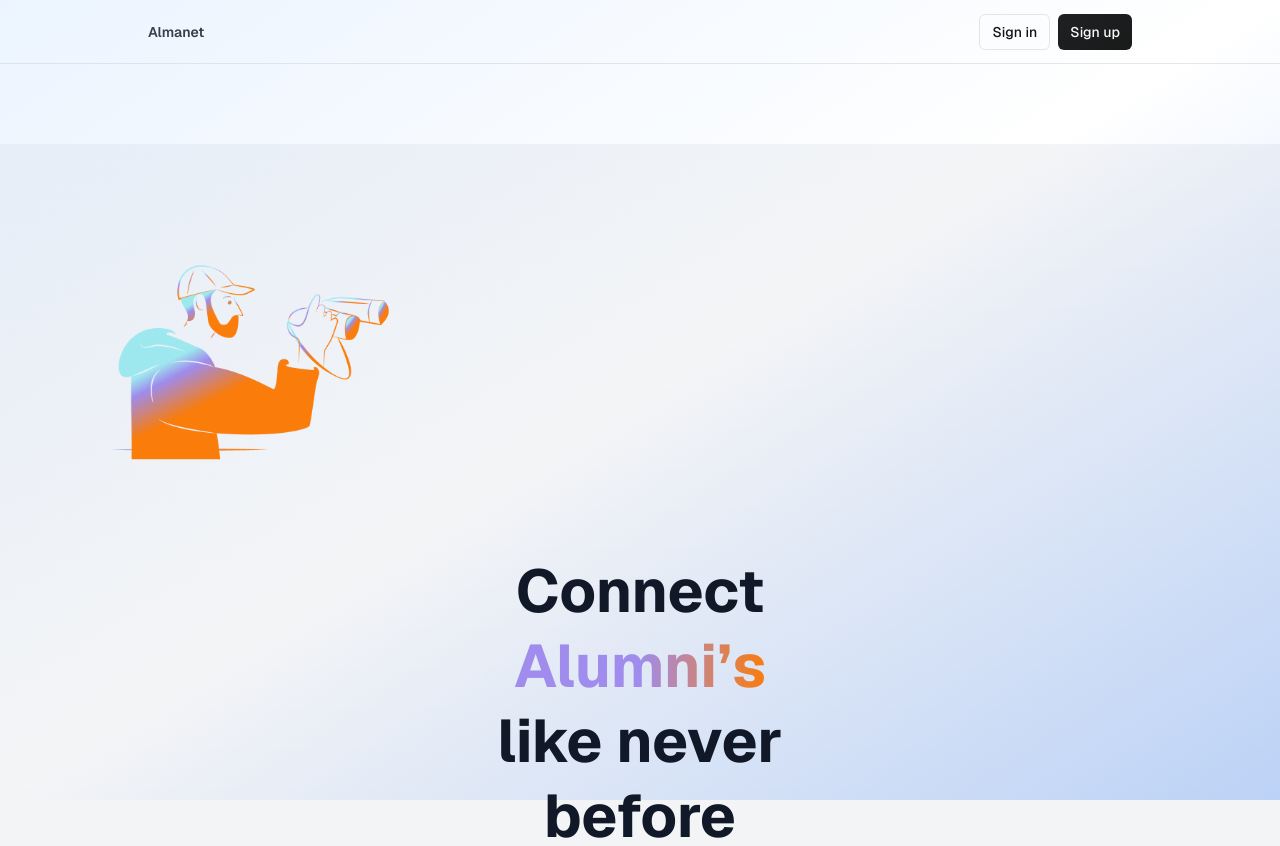
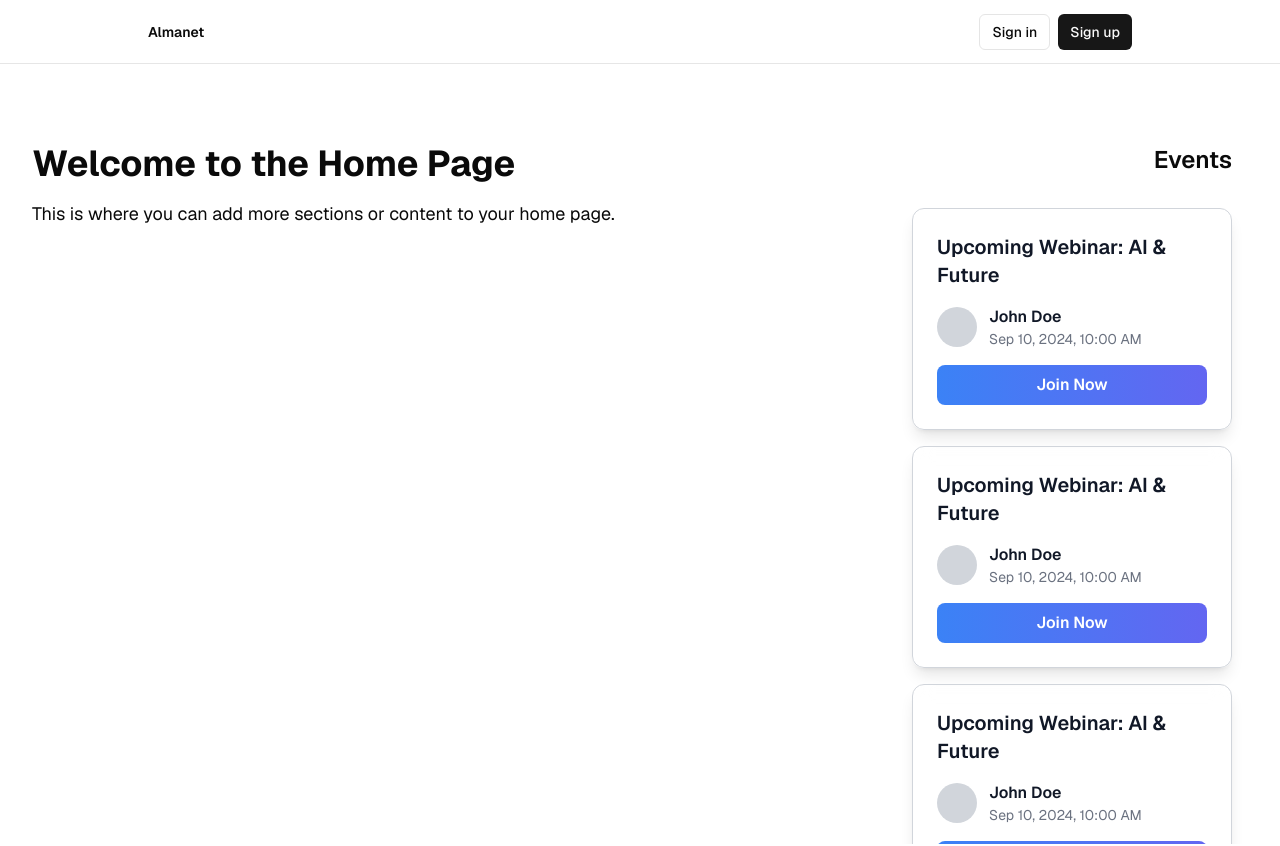
Before and after one commit to sumitbhuia/alma_net, a Next.js app: page /Home in a window 1280 px wide. Shown: the top 846 px of the page. Built offline with nearby package versions, Linux system fonts and the light colour scheme; no server answers.

Commit message:
added_card_for_event_dispaly

```diff
--- a/app/Home/page.tsx
+++ b/app/Home/page.tsx
@@ -1,64 +1,54 @@
-'use client';
+// import EventCard from "../../components/event-display";
 
-import Image from 'next/image';
-import "../globals.css";
+// export default function Home() {
+//   return (
+//     <main className="flex justify-between h-screen px-8">
+//       <div className="w-1/2">
+//         <h1 className="text-4xl font-bold mb-4">Welcome to the Home Page</h1>
+//         <p className="text-lg">
+//           This is where you can add more sections or content to your home page.
+//         </p>
+//       </div>
+//       <div className="w-1/2 flex flex-col items-end overflow-y-auto space-y-4 h-[calc(100vh-100px)]">
+//         {/* Adding multiple EventCards */}
+//         <h1>Events</h1>
+//         <EventCard />
+//         <EventCard />
+//         <EventCard />
+//         <EventCard />
+//         <EventCard />
+//         <EventCard />
+//         <EventCard />
+//         {/* Add more EventCards as needed */}
+//       </div>
+//     </main>
+//   );
+// }
 
-import { useEffect, useState } from 'react';
-import { useTheme } from 'next-themes';
+
+import EventCard from "../../components/event-display";
 
 export default function Home() {
-  const { theme, setTheme } = useTheme();
-  const [mounted, setMounted] = useState(false);
-
-  useEffect(() => {
-    setMounted(true);
-  }, []);
-
-  if (!mounted) return null;
-
-  const isDarkMode = theme === 'dark';
-
   return (
-    <div className={`w-full h-screen ${isDarkMode ? 'bg-black' : 'bg-gray-100'}`}>
-      {/* Custom Grid Background */}
-      <div className={`absolute inset-0 gridBackground pointer-events-none ${isDarkMode ? 'opacity-20' : 'opacity-30'}`} />
-
-      {/* Diagonal Mesh Gradient */}
-      <div className={`absolute left-0 top-0 w-full h-full bg-gradient-to-br
-        ${isDarkMode ? 'from-orange-500 via-transparent to-purple-500' : 'from-blue-200 via-transparent to-blue-500'}
-        opacity-30 pointer-events-none`} />
-
-      {/* Content */}
-      <div className="relative z-10 flex justify-center items-center w-full h-full">
-        <div className="text-center w-full">
-          <Image src="/image/man.png" alt="Man with scope" width={500} height={500} />
-
-          <h1 className={`text-6xl font-bold leading-tight ${isDarkMode ? 'text-white' : 'text-gray-900'}`}>
-            <span>Connect</span>
-            <br />
-            <span className="text-transparent bg-clip-text bg-gradient-to-r from-[#9F8CED] via-[#9F8CED] to-[#FA7C0B]">Alumni’s</span>
-            <br />
-            <span>like never</span>
-            <br />
-            <span>before</span>
-          </h1>
-
-          <p className={`mt-4 ${isDarkMode ? 'text-gray-400' : 'text-gray-600'}`}>
-            Here you can unlock your doubts with a bright path......
-          </p>
-
-          {/* Placeholder for future user-specific content */}
-          <div className="mt-8">
-            {/*
-              This will be replaced with your card component later.
-              Use conditional rendering to show different content based on the user type (student or alumni).
-            */}
-            <p className={`${isDarkMode ? 'text-gray-400' : 'text-gray-600'}`}>
-              {/* Welcome! Here you will see personalized content based on your profile. */}
-            </p>
-          </div>
-        </div>
+    <main className="flex justify-between h-screen px-8">
+      <div className="w-1/2">
+        <h1 className="text-4xl font-bold mb-4">Welcome to the Home Page</h1>
+        <p className="text-lg">
+          This is where you can add more sections or content to your home page.
+        </p>
       </div>
-    </div>
+      <div className="w-1/2 flex flex-col items-end overflow-y-auto space-y-4 h-[calc(100vh-100px)] pr-4">
+        {/* Adding multiple EventCards */}
+        <h1 className="text-2xl font-semibold mb-4">Events</h1>
+        <EventCard />
+        <EventCard />
+        <EventCard />
+        <EventCard />
+        <EventCard />
+        <EventCard />
+        <EventCard />
+        {/* Add more EventCards as needed */}
+      </div>
+    </main>
   );
 }
--- a/app/globals.css
+++ b/app/globals.css
@@ -78,3 +78,14 @@
   top: 8%;
   left: 0;
 }
+
+
+
+.glass {
+  background: rgba(255, 255, 255, 0.1);
+  backdrop-filter: blur(10px);
+  -webkit-backdrop-filter: blur(10px);
+  border-radius: 20px;
+  border: 1px solid rgba(255, 255, 255, 0.18);
+  box-shadow: 0 8px 32px 0 rgba(0, 0, 0, 0.37);
+}
--- /dev/null
+++ b/components/event-display.tsx
@@ -0,0 +1,53 @@
+"use client";
+
+import React from "react";
+import { useTheme } from "next-themes";
+
+const EventCard: React.FC = () => {
+  const { theme } = useTheme();
+
+  return (
+    <div
+      className={`w-full max-w-xs p-6 rounded-xl shadow-lg transform transition-transform duration-300 hover:scale-105 border ${
+        theme === "dark"
+          ? "bg-opacity-50 bg-black text-gray-100 border-gray-700"
+          : "bg-opacity-50 bg-white text-gray-900 border-gray-300"
+      }`}
+      style={{
+        background: "rgba(255, 255, 255, 0.1)",
+        backdropFilter: "blur(10px)",
+      }}
+    >
+      {/* Event Name */}
+      <h2 className="text-xl font-semibold mb-4">
+        {/* Event Name - To be fetched from backend */}
+        Upcoming Webinar: AI & Future
+      </h2>
+
+      {/* Speaker Info */}
+      <div className="flex items-center mb-4">
+        {/* Speaker Profile Image */}
+        <div className="w-10 h-10 bg-gray-300 rounded-full mr-3">
+          {/* Speaker Profile Image - To be fetched from backend */}
+        </div>
+        <div>
+          {/* Speaker Name - To be fetched from backend */}
+          <p className="font-semibold">John Doe</p>
+          {/* Event Date & Time - To be fetched from backend */}
+          <p className="text-sm text-gray-500">Sep 10, 2024, 10:00 AM</p>
+        </div>
+      </div>
+
+      {/* Join Now Button */}
+      <a
+        href="#"
+        className="block bg-gradient-to-r from-blue-500 to-indigo-500 text-white text-center py-2 rounded-lg font-semibold hover:from-blue-600 hover:to-indigo-600 transition-colors"
+        // Webinar Link - To be fetched from backend
+      >
+        Join Now
+      </a>
+    </div>
+  );
+};
+
+export default EventCard;
```
